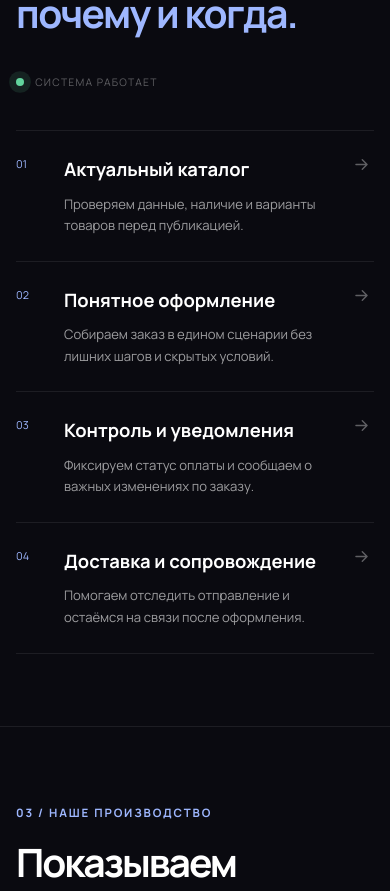
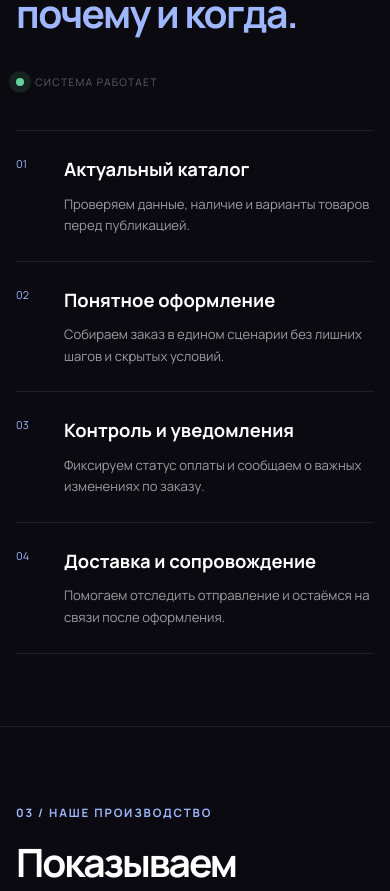
Before and after one commit to Sovyshkin/angel-wings, a Vue app in the folder vue-app/: page /about in a window 390 px wide. Shown: the part 2488-3379 px from the top of the page. Built offline with nearby package versions, Linux system fonts and the light colour scheme.

Commit message:
some changes

```diff
--- a/vue-app/src/views/AboutCompany.vue
+++ b/vue-app/src/views/AboutCompany.vue
@@ -111,9 +111,6 @@
               <h3>{{ step.title }}</h3>
               <p>{{ step.text }}</p>
             </div>
-            <svg viewBox="0 0 24 24" aria-hidden="true">
-              <path d="M5 12h14M13 6l6 6-6 6" />
-            </svg>
           </li>
         </ol>
       </div>
@@ -1008,7 +1005,7 @@ onBeforeUnmount(() => {
   position: relative;
   isolation: isolate;
   display: grid;
-  grid-template-columns: 55px minmax(0, 1fr) 34px;
+  grid-template-columns: 55px minmax(0, 1fr);
   gap: 1.2rem;
   align-items: start;
   padding: 2rem 0;
@@ -1041,7 +1038,6 @@ onBeforeUnmount(() => {
 .journey-step > div { transition: transform 0.72s cubic-bezier(0.16, 1, 0.3, 1); }
 .journey-step h3 { margin-bottom: 0.55rem; font-family: var(--font-display); font-size: clamp(1.25rem, 2vw, 1.65rem); }
 .journey-step p { max-width: 560px; color: var(--text-secondary); font-size: 0.88rem; line-height: 1.65; transition: color 0.6s ease; }
-.journey-step svg { color: var(--text-muted); transition: color 0.6s ease, transform 0.72s cubic-bezier(0.16, 1, 0.3, 1); }
 
 @media (hover: hover) and (pointer: fine) {
   .journey-step:hover { border-color: rgba(158, 183, 255, 0.42); }
@@ -1049,7 +1045,6 @@ onBeforeUnmount(() => {
   .journey-step:hover .journey-step__number { transform: translateX(4px); }
   .journey-step:hover > div { transform: translateX(8px); }
   .journey-step:hover p { color: color-mix(in srgb, var(--text-secondary) 78%, var(--text-primary)); }
-  .journey-step:hover svg { color: var(--about-accent); transform: translateX(7px); }
 }
 
 .about-section--production {
@@ -1516,7 +1511,7 @@ onBeforeUnmount(() => {
 
   .journey-layout { grid-template-columns: 1fr; gap: 2.5rem; }
   .journey-intro { position: static; }
-  .journey-step { grid-template-columns: 36px minmax(0, 1fr) 22px; gap: 0.75rem; padding: 1.5rem 0; }
+  .journey-step { grid-template-columns: 36px minmax(0, 1fr); gap: 0.75rem; padding: 1.5rem 0; }
   .journey-step h3 { font-size: 1.15rem; }
   .journey-step p { font-size: 0.82rem; }
 
```
